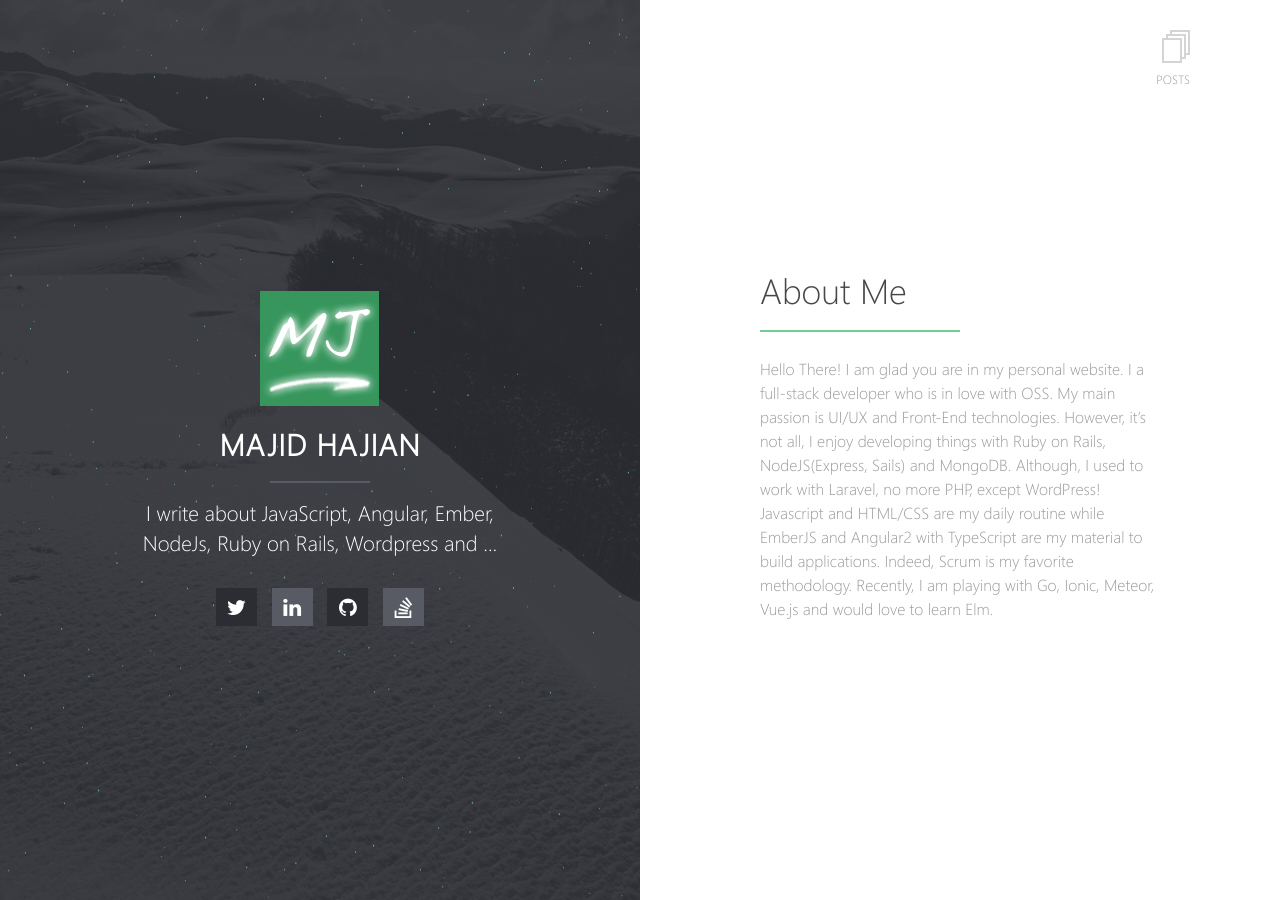
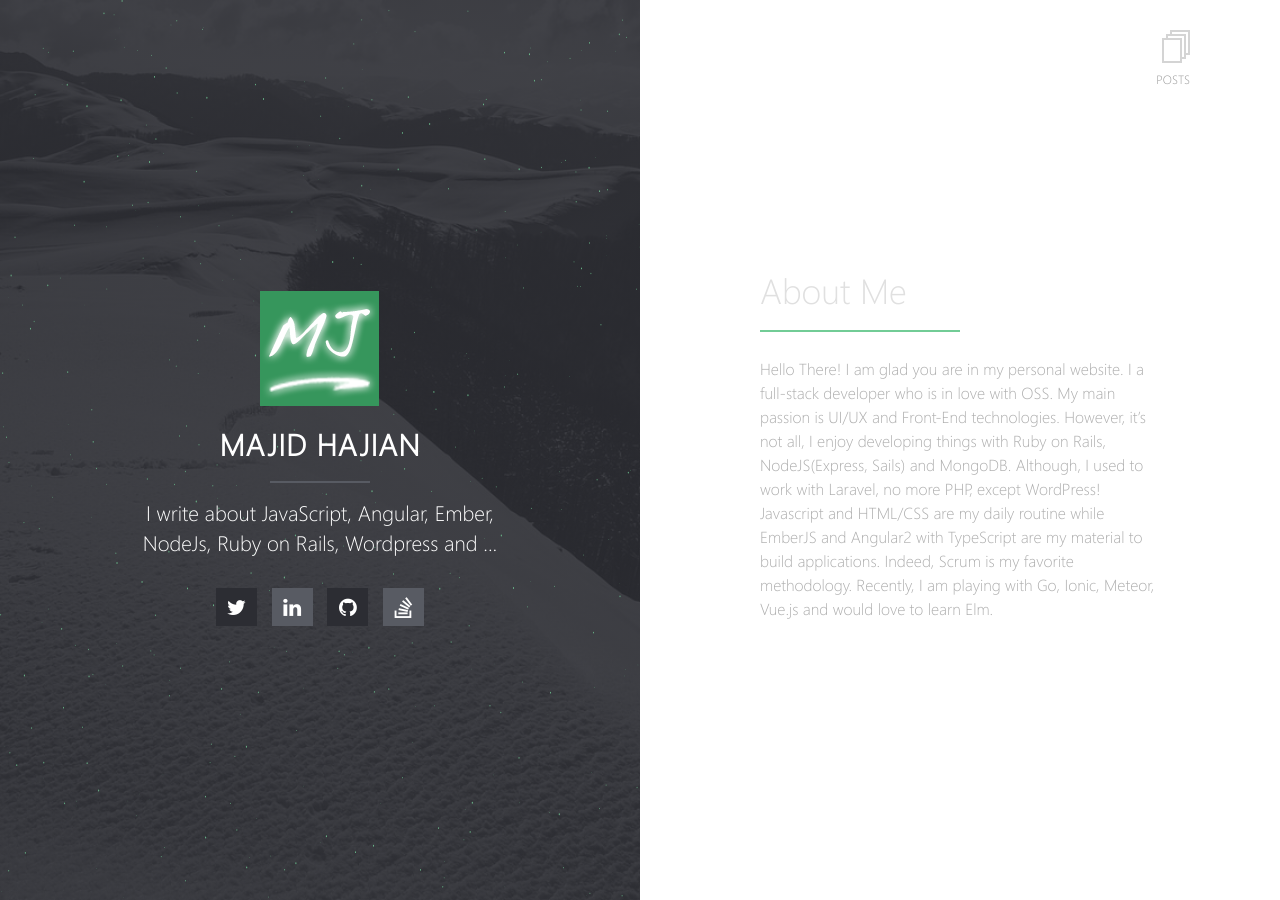
Before and after one commit to mhadaily/mhadaily.github.io, a Jekyll site: the page built from index.md, in a window 1280 px wide. Built offline with Jekyll 4.4.1, drawn with Linux system fonts in a browser that asks for light colours.

```diff
--- a/assets/_sass/_site.scss
+++ b/assets/_sass/_site.scss
@@ -411,7 +411,7 @@
   h1,
   h2 {
     font-size: 35px;
-    color: lighten($black, 27.8431);
+    color: lighten($black, 87.8431);
     &:after {
       position: absolute;
       left: auto;
@@ -427,7 +427,7 @@
     }
   }
   p {
-    color: darken($white, 40);
+    color: lighten($black, 67.8431);
     font-size: 16px;
     margin: 10px 0;
     padding-top: 0;
```
Also changed, not shown: 1 other file.
